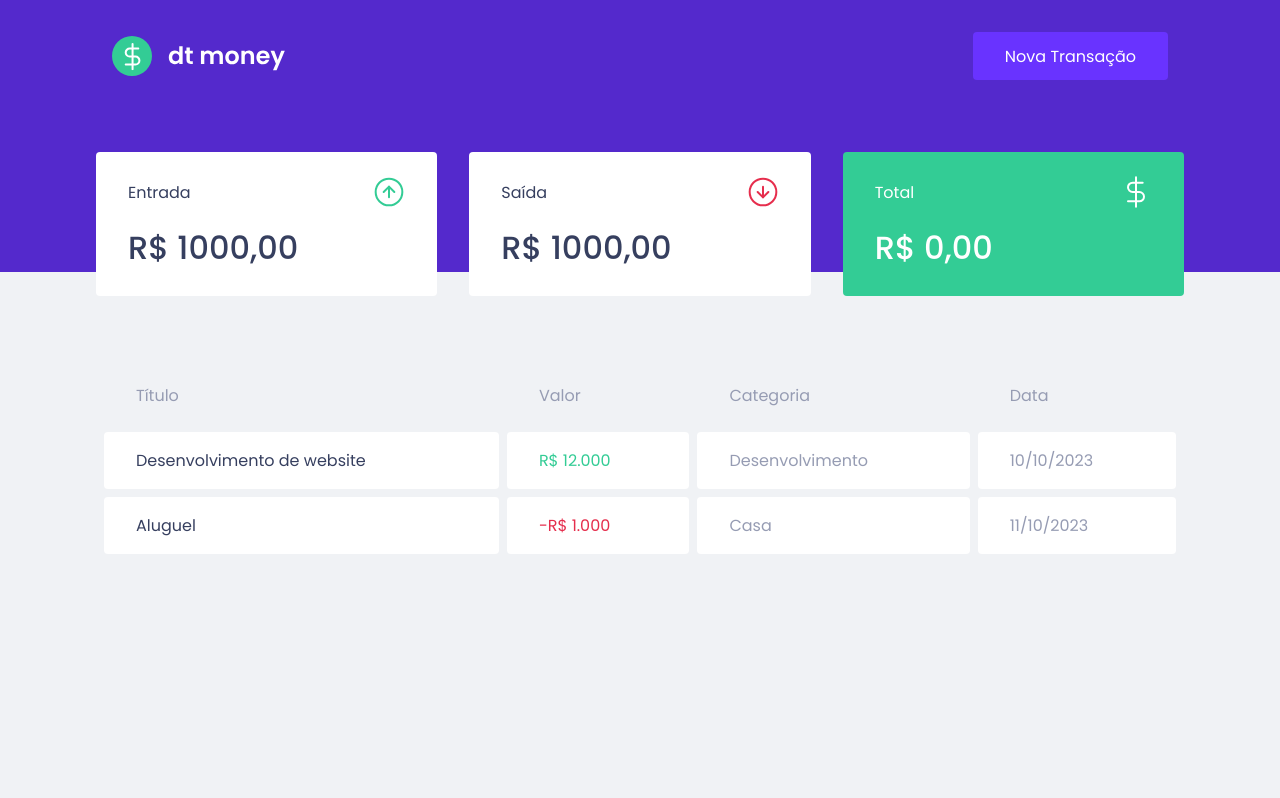
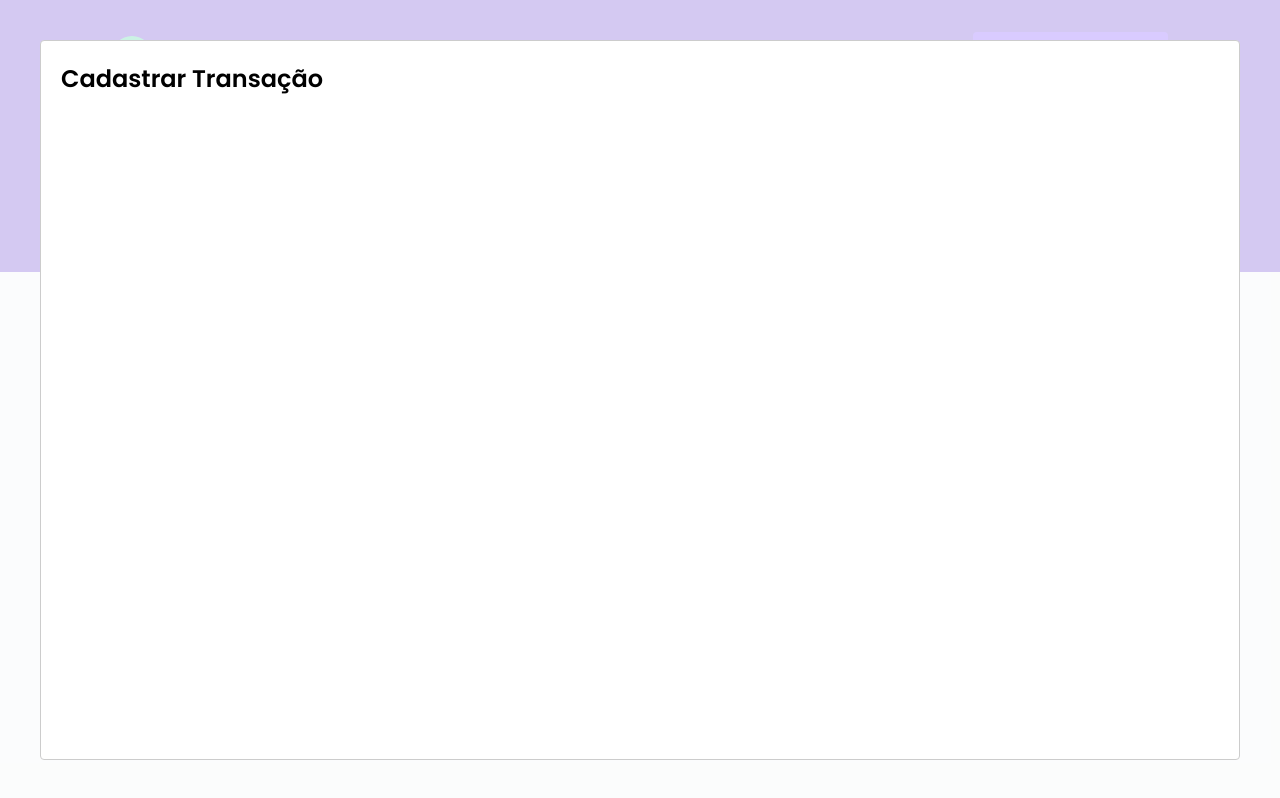
Before and after one commit to LucasLoureiro08/dt-money, a React (Create React App) app: page / in a window 1280 px wide. Both pictures are taken after a click on the button "Nova Transação". Built offline with nearby package versions, Linux system fonts and the light colour scheme; no server answers; what miragejs would draw is missing.

Commit message:
The NewTransactionModal component was created.

```diff
--- a/package.json
+++ b/package.json
@@ -20,6 +20,7 @@
     "@types/node": "^16.18.54",
     "@types/react": "^18.2.23",
     "@types/react-dom": "^18.2.8",
+    "@types/react-modal": "^3.16.1",
     "@types/styled-components": "^5.1.28",
     "typescript": "^4.9.5"
   },
--- a/src/App.tsx
+++ b/src/App.tsx
@@ -1,11 +1,32 @@
+import { useState } from "react";
 import { Dashboard } from "./components/Dashboard";
 import { Header } from "./components/Header";
 import { GlobalStyle } from "./styles/global";
+import Modal from 'react-modal'
+import { NewTransactionModal } from "./components/NewTransactionModal";
+
+// Apenas para acessibilidade
+Modal.setAppElement('#root')
+
 export function App() {
+  const [isNewTransactionModalOpen, setIsNewTransactionModalOpen] = useState(false)
+
+    function handleOpenNewTransactionModal () {
+        setIsNewTransactionModalOpen(true)
+    }
+
+    function handleCloseNewTransactionModal () {
+        setIsNewTransactionModalOpen(false)
+    }
+
   return (
     <>
-      <Header />
+      <Header onOpenNewTransactionModal={handleOpenNewTransactionModal} />
       <Dashboard />
+      <NewTransactionModal
+        isOpen={isNewTransactionModalOpen}
+        onRequestClose={handleCloseNewTransactionModal}
+      />
       <GlobalStyle />
     </>
   );
--- a/src/components/Header/index.tsx
+++ b/src/components/Header/index.tsx
@@ -1,14 +1,25 @@
+import { useState } from 'react'
 import logoImg from '../../assets/logo.svg'
+import Modal from 'react-modal'
 import { Container, Content } from './styles'
 
-export function Header() {
+interface HeaderProps {
+    onOpenNewTransactionModal: () => void
+}
+
+export function Header({ onOpenNewTransactionModal }: HeaderProps) {
+
+
+
     return (
         <Container>
             <Content>
                 <img src={logoImg} alt="dt money" />
-                <button type="button">
+                <button type="button" onClick={onOpenNewTransactionModal}>
                     Nova Transação
                 </button>
+
+
             </Content>
         </Container>
     )
--- /dev/null
+++ b/src/components/NewTransactionModal/index.tsx
@@ -0,0 +1,17 @@
+import Modal from 'react-modal'
+
+interface NewTransactionModalProps {
+    isOpen: boolean
+    onRequestClose: () => void
+}
+
+export function NewTransactionModal({ isOpen, onRequestClose }: NewTransactionModalProps) {
+    return (
+        <Modal
+        isOpen={isOpen}
+        onRequestClose={onRequestClose}
+      >
+        <h2>Cadastrar Transação</h2>
+      </Modal>
+    )
+}
--- /dev/null
+++ b/src/components/NewTransactionModal/styles.ts
@@ -0,0 +1,5 @@
+import styled from "styled-components";
+
+export const Conatiner = styled.div`
+
+`
```
Also changed, not shown: 1 other file (tests, documents, lock files or other folders).
